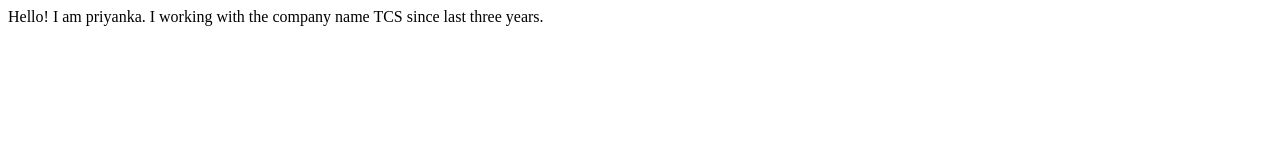
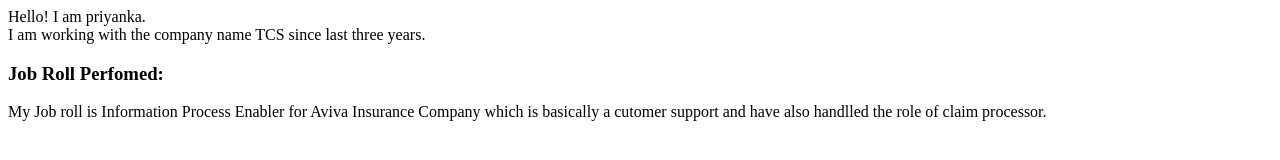
Before and after one commit to Priyankayedallo/Newtest, a plain HTML site: page Index.html in a window 1280 px wide. Drawn offline with Linux system fonts and the light colour scheme.

Commit message:
Projectdetails
this gives the details of my project.

```diff
--- a/Index.html
+++ b/Index.html
@@ -7,7 +7,9 @@
     <title>New Website</title>
 </head>
 <body>
-    Hello! I am priyanka.
-    I working with the company name TCS since last three years.
+    Hello! I am priyanka.<br>
+    I am working with the company name TCS since last three years.
+<h3>Job Roll Perfomed:</h3>
+<P>My Job roll is Information Process Enabler for Aviva Insurance Company which is basically a cutomer support and have also handlled the role of claim processor. </P>
 </body>
 </html>
```
